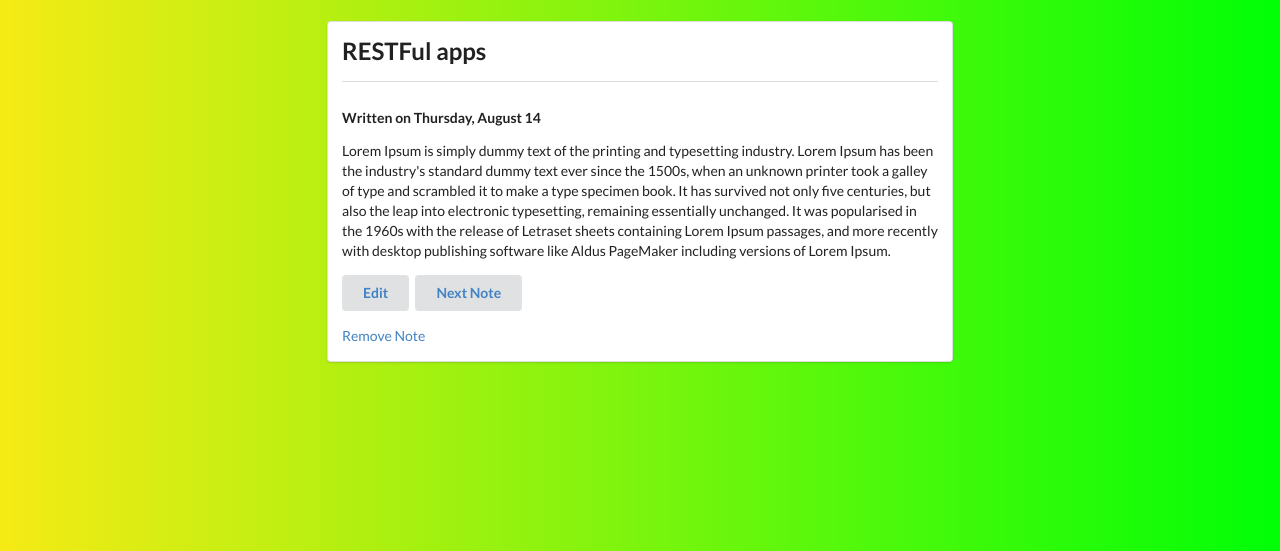
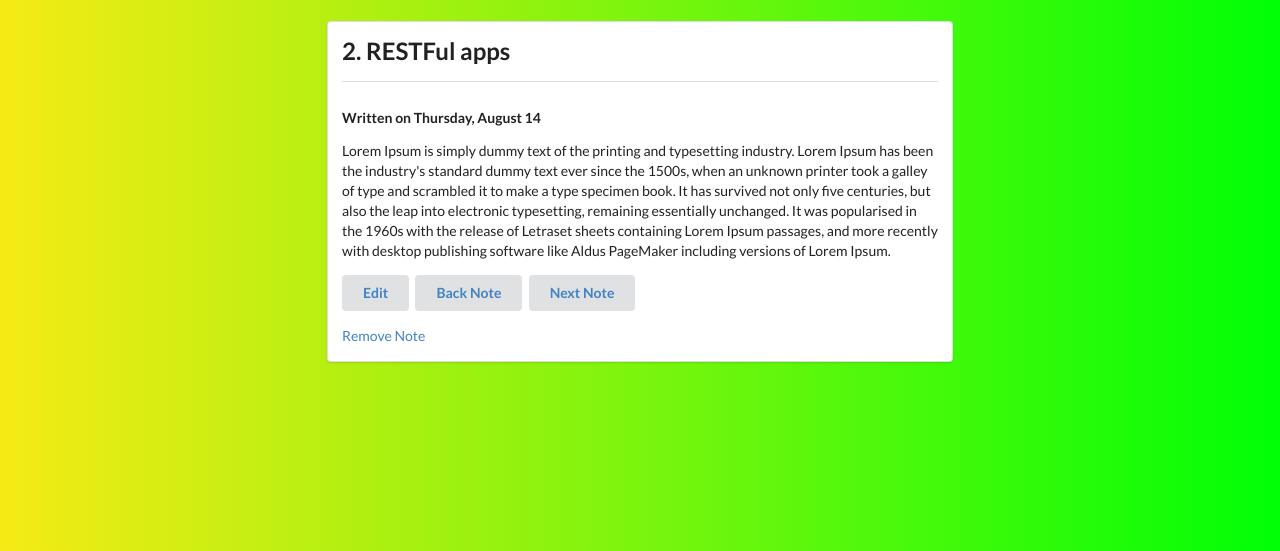
Before and after one commit to lpzraf/flask-note-taking-app, a Flask app: page /notes/1 in a window 1280 px wide. Shown: the part 75-626 px from the top of the page. Run offline with Flask 2, Linux system fonts and the light colour scheme.

Commit message:
It will add back functionality when viewing notes

```diff
--- a/templates/note.html
+++ b/templates/note.html
@@ -5,7 +5,7 @@
 {% block content %}
     <div class="ui two column centered grid">
         <div class="column"><div class="ui segment">
-            <h2 class="ui left floated header">{{ note.title }}</h2>
+            <h2 class="ui left floated header">{{ index + 1 }}. {{ note.title }}</h2>
             <div class="ui clearing divider"></div>
             <h5>Written on {{ note.date }}</h5>
             <p>{{ note.note_body }}</p>
@@ -13,14 +13,32 @@
                 <button class="ui button">
                     <a href="{{ url_for('edit_note', index=index) }}">Edit</a>
                 </button>
-                {% if index < max_index %}
+
+                {% if index == 0 %}
+
+                    <button class="ui button">Back Note</button>
                     <button class="ui button">
                         <a href="{{ url_for('view_note', index=index + 1) }}">Next Note</a>
                     </button>
+
+                {% elif index > 0 and index < max_index%}
+
+                    <button class="ui button">
+                        <a href="{{ url_for('view_note', index=index - 1) }}">Back Note</a>
+                    </button>
+                    <button class="ui button">
+                        <a href="{{ url_for('view_note', index=index + 1) }}">Next Note</a>
+                    </button>
+
                 {% else %}
+
+                    <button class="ui button">
+                        <a href="{{ url_for('view_note', index=index - 1) }}">Back Note</a>
+                    </button>
                     <button class="ui button">
                         <a href="{{ url_for('view_note', index=0) }}">Start Over</a>
                     </button>
+
                 {% endif %}
             </p>
             <a href="{{ url_for('remove_note', index=index)}}">Remove Note</a>
```
